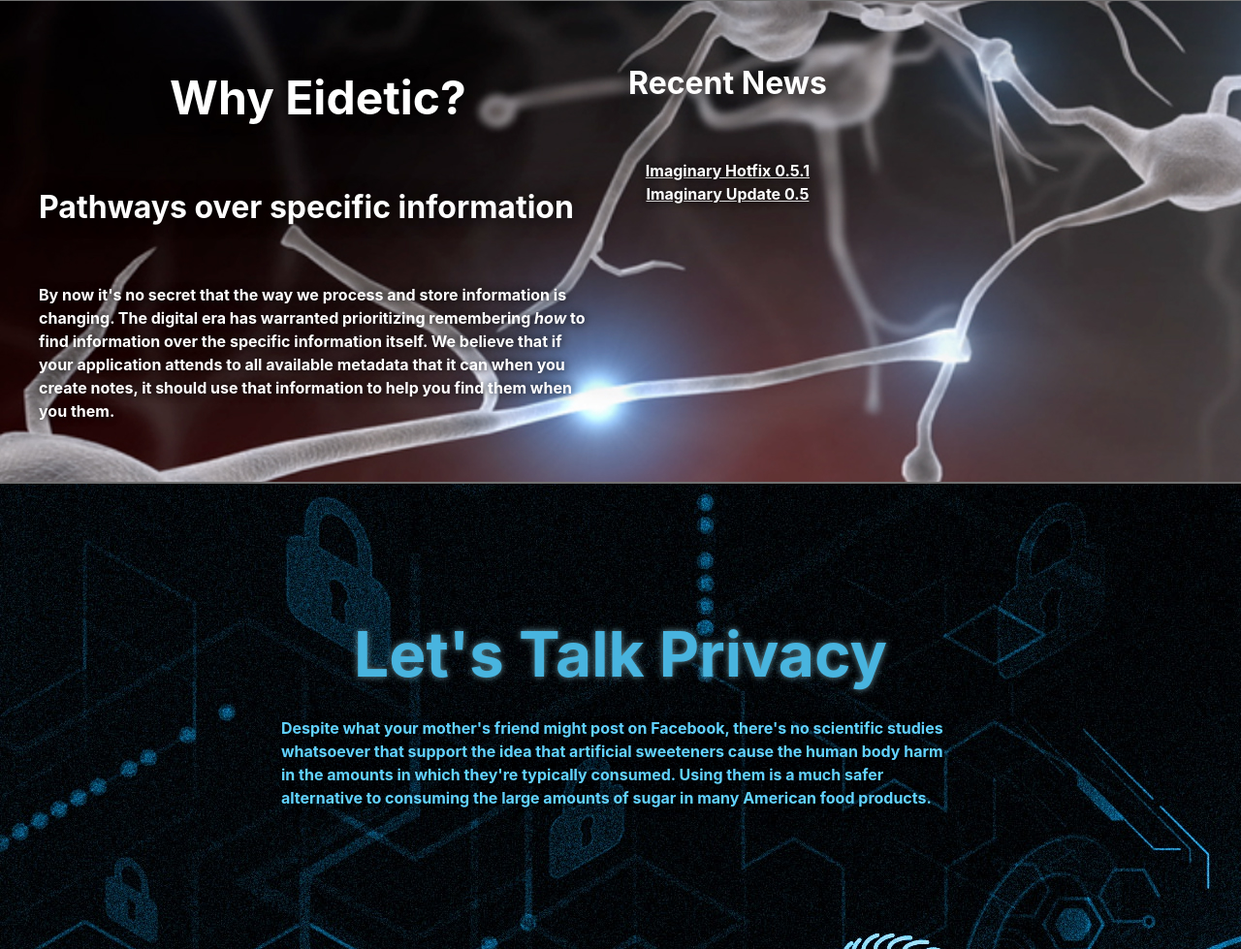
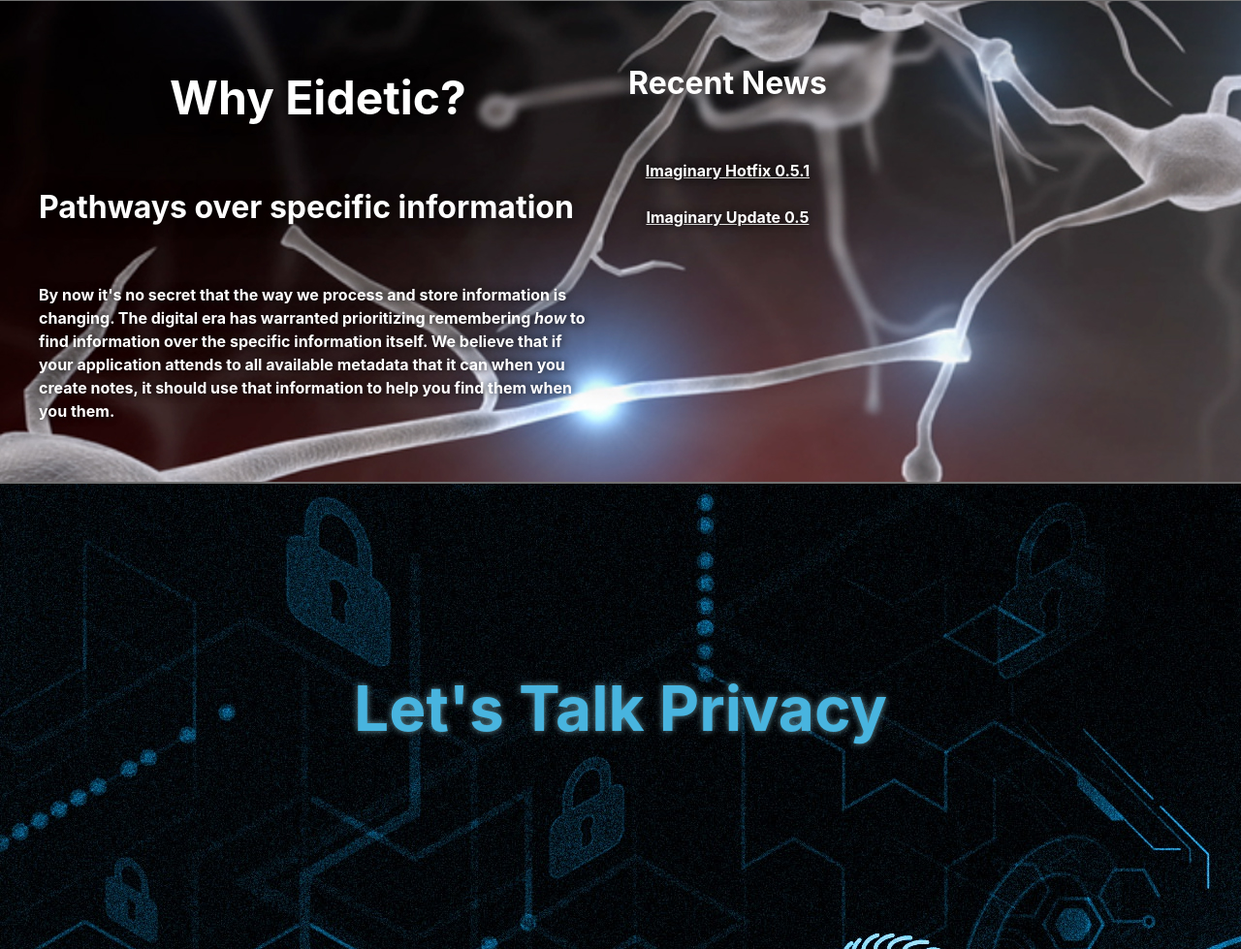
Before and after one commit to Hydrochlorick/intensive-website, a plain HTML site: page index.html in a window 1280 px wide. Shown: the part 711-1690 px from the top of the page at 97% size. Drawn offline with Linux system fonts and the light colour scheme.

Commit message:
losing my mind a bit

```diff
--- a/index.html
+++ b/index.html
@@ -43,25 +43,18 @@
 					</p>
 				</div>
 				<div id="right">
-					<ul>
-						<li>
-							<h5>Recent News</h5>
-						</li>
-						<li>
-							<a href="#">Imaginary Hotfix 0.5.1</a>
-						</li>
-						<li>
-							<a href="#">Imaginary Update 0.5</a>
-						</li>
-					</ul>
+					<h5>Recent News</h5>
+					<a href="#">Imaginary Hotfix 0.5.1</a>
+					<br>
+					<a href="#">Imaginary Update 0.5</a>
 				</div>
 			</section>
 
 			<section id="privacy">
 				<div>
 					<h2>Let's Talk Privacy</h2>
-					<p>Despite what your mother's friend might post on Facebook, there's no scientific studies whatsoever that support the idea that artificial sweeteners cause the human body harm in the amounts in which they're typically consumed.
-						Using them is a much safer alternative to consuming the large amounts of sugar in many American food products.
+					<p>
+
 					</p>
 					</div>
 				</div>
--- a/style.css
+++ b/style.css
@@ -24,7 +24,6 @@ footer {
     font-style: italic;
 }
 
-/* Style the nav bar */
 #nav {
     justify-content: space-between;
     align-items: baseline;
@@ -109,10 +108,18 @@ nav ul a:hover {
 }
 
 /* why doesn't this workkkkkk */
-#why > #right li {
+#why > #right {
+    display: flex;
+    flex-direction: column;
+    align-content: center;
     text-align: center;
-    text-justify: center;
     align-items: center;
+    /* JUST CENTER THE TEXT OMG */
+}
+
+#why > #right h2 {
+    background-color: #2f3638;
+    font-size: 50px;
 }
 
 #why ul {
@@ -177,7 +184,6 @@ nav ul a:hover {
 
 #privacy p {
     color: #61d2ff;
-
 }
 
 
```
Also changed, not shown: 1 other file.
